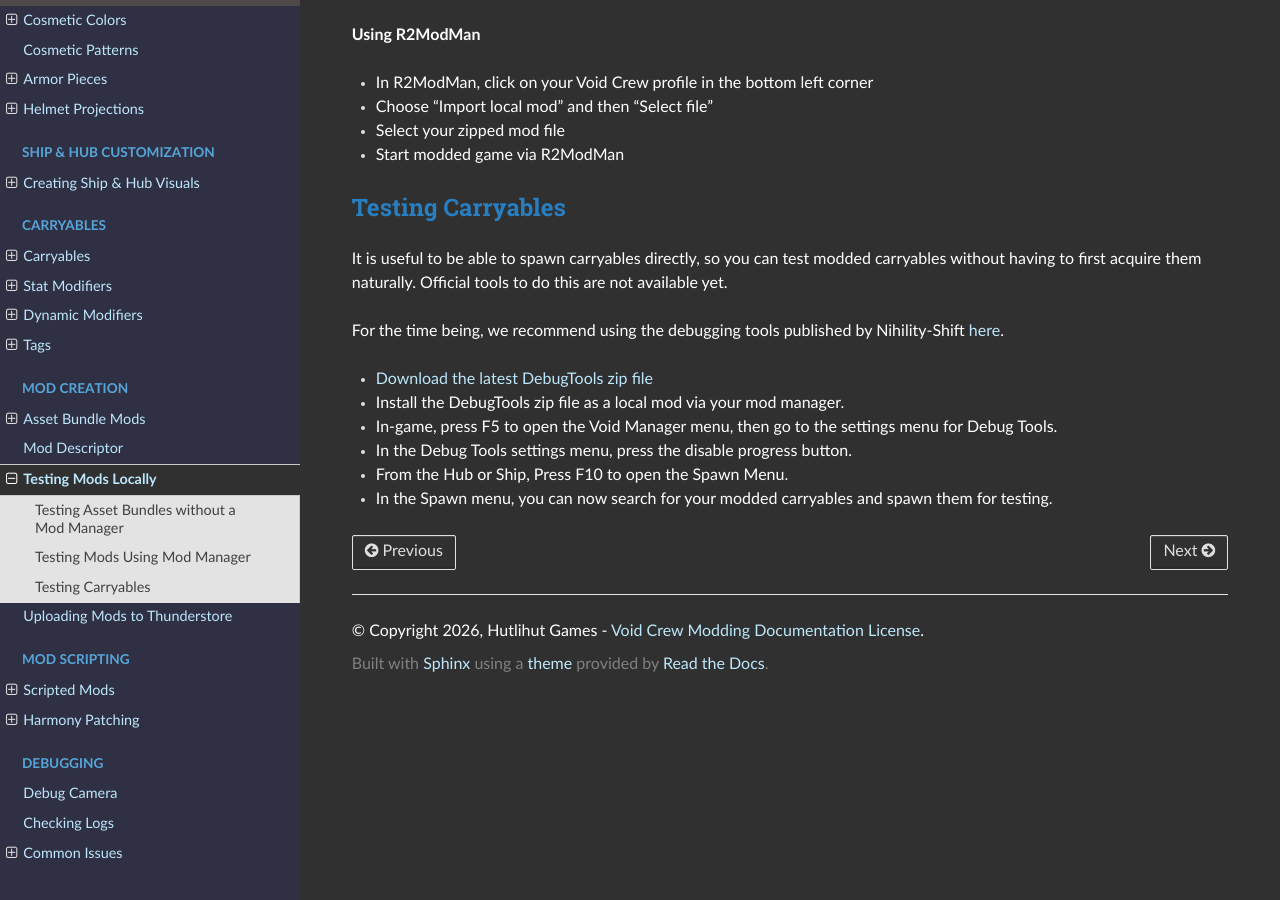
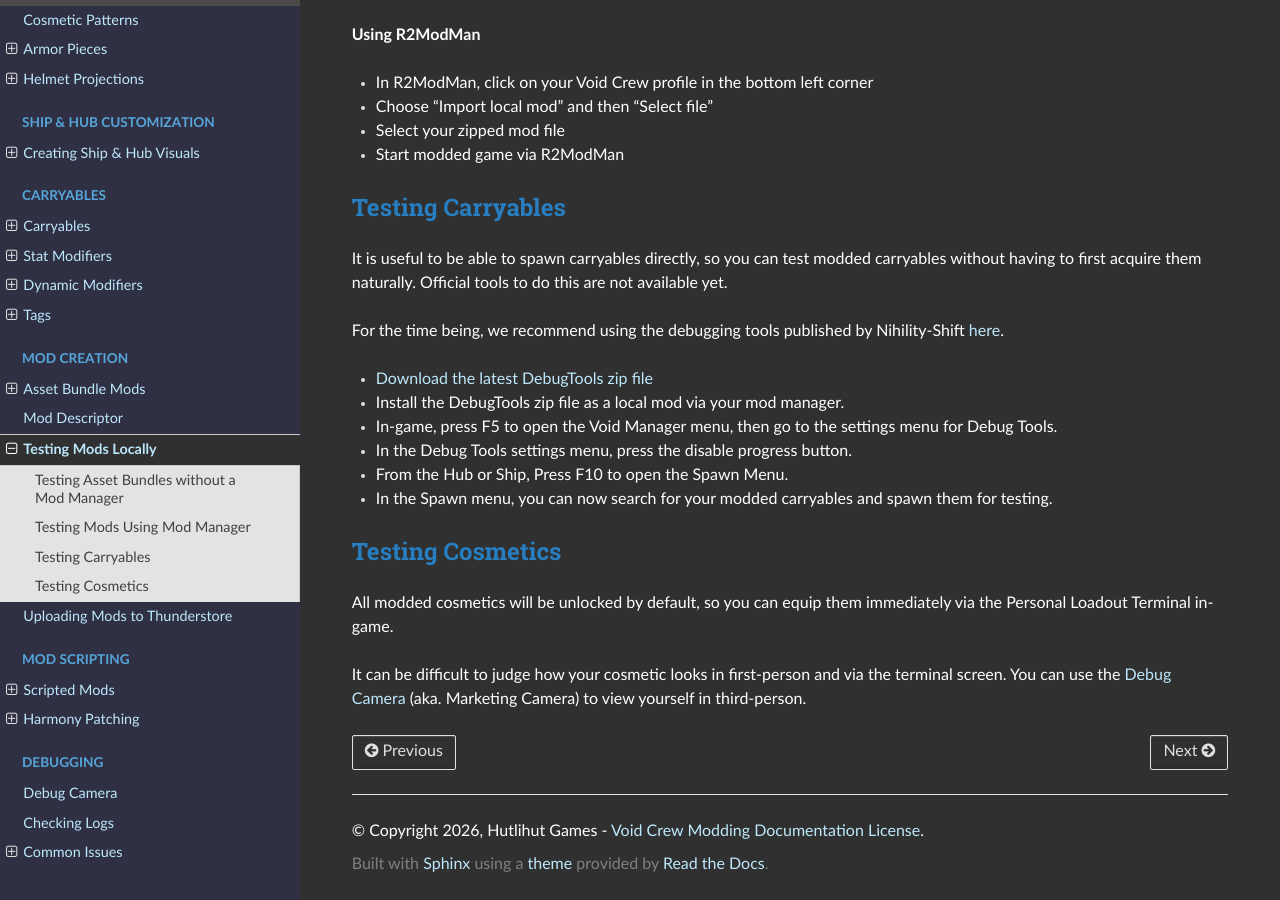
Before and after one commit to HutlihutGames/void_crew_modding_documentation, a Sphinx documentation site: the page built from Docs/ModCreation/TestingModsLocally.md, in a window 1280 px wide and 900 px high, scrolled down 899 px. Built offline with Sphinx 7.4.7 and the Read the Docs theme 3.1.0, drawn with Linux system fonts in a browser that asks for light colours.

Commit message:
Added section to local testing page about marketing camera

```diff
--- a/Docs/ModCreation/TestingModsLocally.md
+++ b/Docs/ModCreation/TestingModsLocally.md
@@ -44,3 +44,8 @@ For the time being, we recommend using the debugging tools published by Nihility
 - In the Debug Tools settings menu, press the disable progress button.
 - From the Hub or Ship, Press F10 to open the Spawn Menu.
 - In the Spawn menu, you can now search for your modded carryables and spawn them for testing.
+
+## Testing Cosmetics
+All modded cosmetics will be unlocked by default, so you can equip them immediately via the Personal Loadout Terminal in-game.
+
+It can be difficult to judge how your cosmetic looks in first-person and via the terminal screen. You can use the [Debug Camera](../Debugging/DebugCamera.md) (aka. Marketing Camera) to view yourself in third-person.
```
